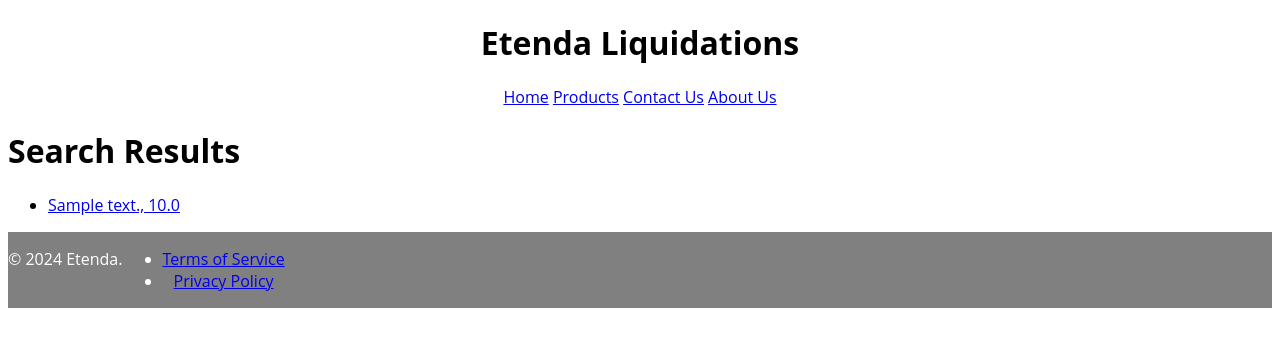
After one commit to Gioak1993/djangoInventory, a Django app: template products/templates/products/search.html in a window 1280 px wide. The commit adds this page. Shown: the top 347 px of the page. Run offline with Django 5.2, Linux system fonts and the light colour scheme; the template is opened without the code that fills it: values that come from a table or form of the project are taken from there, others are empty; tables that the repository leaves empty hold one stand-in row (values such as "Sample post").

Commit message:
added a search bar and categories
added a search bar and categories

```diff
--- a/products/admin.py
+++ b/products/admin.py
@@ -1,5 +1,5 @@
 from django.contrib import admin
-from .models import ProductInfo, Images
+from .models import ProductInfo, Images, Category
 
 # Register your models here.
 
@@ -10,7 +10,7 @@ class ImagesInLine(admin.StackedInline):
 class ProductAdmin(admin.ModelAdmin):
     fieldsets = [
         (None, {"fields": ["title_text", "description_text", "condition", "price_number"]}),
-        ("Item Specifics", {"fields": ["sku_text", "upc_text", "cost_number" ]}),
+        ("Item Specifics", {"fields": ["sku_text", "upc_text", "cost_number", "category"]}),
         ("Location", {"fields" : ["storage_number", "rack_number", "item_number"]}),
         ("Sold and Show In Store", {"fields": ["show_onStore", "sold"]})
 
@@ -24,3 +24,4 @@ class ProductAdmin(admin.ModelAdmin):
 
 
 admin.site.register(ProductInfo, ProductAdmin)
+admin.site.register(Category)
--- a/products/models.py
+++ b/products/models.py
@@ -18,6 +18,12 @@ from django.db import models
 
 
 '''
+
+class Category(models.Model):
+    name_text = models.CharField("Category Name", max_length= 75)
+
+    def __str__(self):
+        return self.name_text
 
 class ProductInfo (models.Model):
 
@@ -40,6 +46,7 @@ class ProductInfo (models.Model):
     item_number = models.IntegerField("Item number", default = 0)
     show_onStore = models.BooleanField("Show in store?",default = True)
     sold = models.BooleanField("Has been sold?",default = False)
+    category = models.ManyToManyField(Category)
 
 
 
--- a/products/static/indexStyle.css
+++ b/products/static/indexStyle.css
@@ -5,6 +5,29 @@ body{
 
 header{
     text-align: center;
+}
+
+.search-container{
+    width: 100%;
+    margin: 0 auto;
+    position: relative;
+    padding: 20px;
+    top: 20px;
+}
+
+.search-container form{
+    position: relative;
+    left: 60%;
+}
+
+.search-input{
+    width: 30%;
+    padding: 10px;
+}
+
+.search-button{
+    width: 5%;
+    padding: 10px;
 }
 
 .product-list{
--- /dev/null
+++ b/products/templates/products/search.html
@@ -0,0 +1,60 @@
+<!DOCTYPE html>
+{% load static %}
+<!--[if lt IE 7]>      <html class="no-js lt-ie9 lt-ie8 lt-ie7"> <![endif]-->
+<!--[if IE 7]>         <html class="no-js lt-ie9 lt-ie8"> <![endif]-->
+<!--[if IE 8]>         <html class="no-js lt-ie9"> <![endif]-->
+<!--[if gt IE 8]>      <html class="no-js"> <!--<![endif]-->
+<html>
+    <head>
+        <meta charset="utf-8">
+        <meta http-equiv="X-UA-Compatible" content="IE=edge">
+        <title>Etenda Liquidations</title>
+        <meta name="description" content="">
+        <meta name="viewport" content="width=device-width, initial-scale=1">
+        <link rel="stylesheet" href="{% static "indexStyle.css" %}">  <!--need to make the search style!-->
+
+    </head>
+    <body>
+
+        <header>
+            <h1>Etenda Liquidations</h1>
+            <nav>
+                <a href="{% url 'products:home'%}">Home</a>
+                <a href="{% url 'products:index'%}">Products</a>
+                <a href="{% url 'products:contact'%}">Contact Us</a>
+                <a href="{% url 'products:about'%}">About Us</a>
+            </nav>
+        </header>
+
+<h1>Search Results</h1>
+
+{% if object_list%}
+    <ul>
+    {% for product in object_list %}
+        <li>
+        <a href={% url 'products:detail' product.id%}>
+        {{ product.title_text }}, {{ product.price_number }}
+        </a>
+        </li>
+    {% endfor %}
+    </ul>
+{% else %}
+    <span> No items found</span>
+{% endif %}
+
+<footer>
+    <div>
+        <p>&copy; 2024 Etenda.</p>
+    </div>
+    <div>
+        <ul>
+            <li><a href="/terms">Terms of Service</a></li>
+            <li><a href="/privacy">Privacy Policy</a></li>
+            <!-- Add more links as needed -->
+        </ul>
+    </div>
+</footer>
+
+<script src="" async defer></script>
+</body>
+</html>
--- a/products/urls.py
+++ b/products/urls.py
@@ -10,6 +10,7 @@ urlpatterns = [
     path("products/<int:pk>/", views.DetailView.as_view(), name="detail"),
     path("about/", views.about, name="about" ),
     path("contact/", views.contact, name="contact"),
-    path("", views.home, name="home")
+    path("", views.home, name="home"),
+    path("products/search", views.SearchResultsView.as_view(), name="search"),
 
 ]
```
Also changed, not shown: furniture/settings.py (+7 -6 lines), products/static/stylesheet.css (deleted, +0 -16 lines), products/templates/products/index.html (+7 -0 lines), products/views.py (+14 -0 lines), products/migrations/0018_category_productinfo_category.py (added), products/migrations/0019_alter_category_name_text.py (added).
